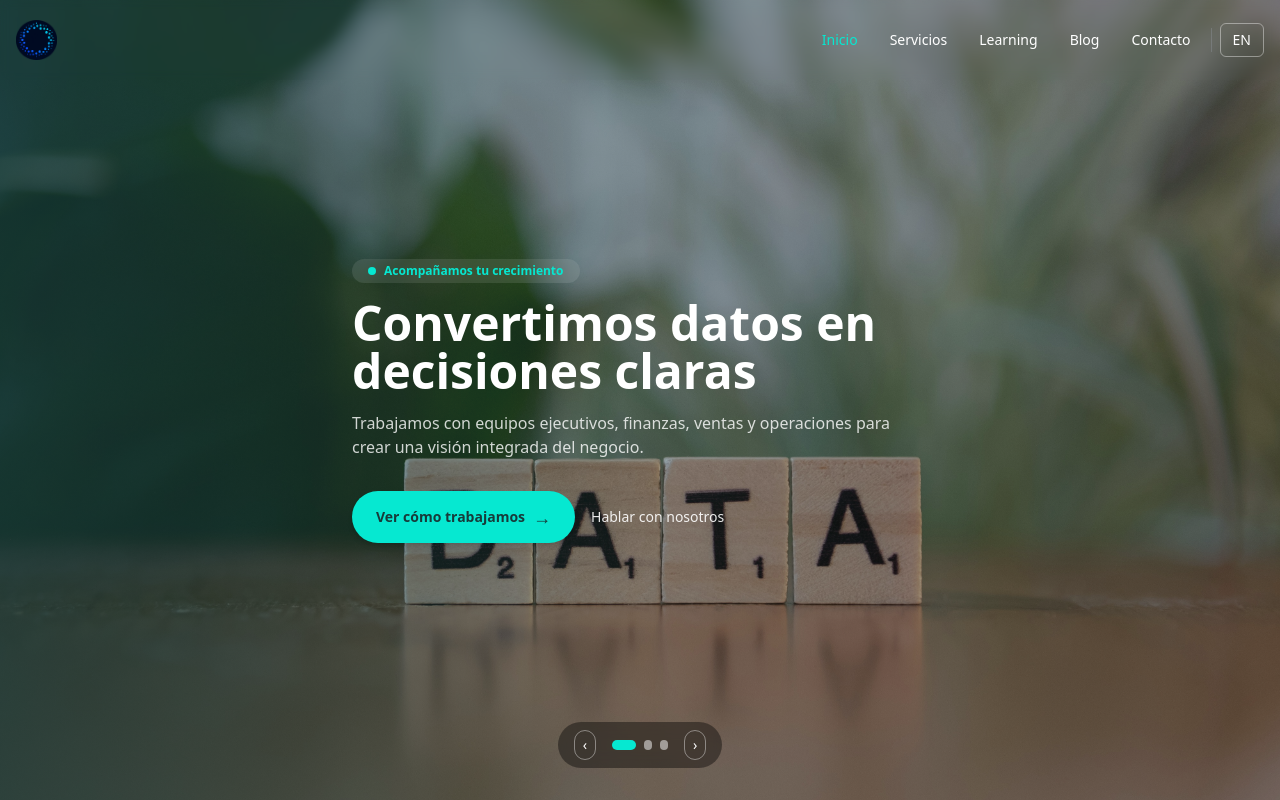
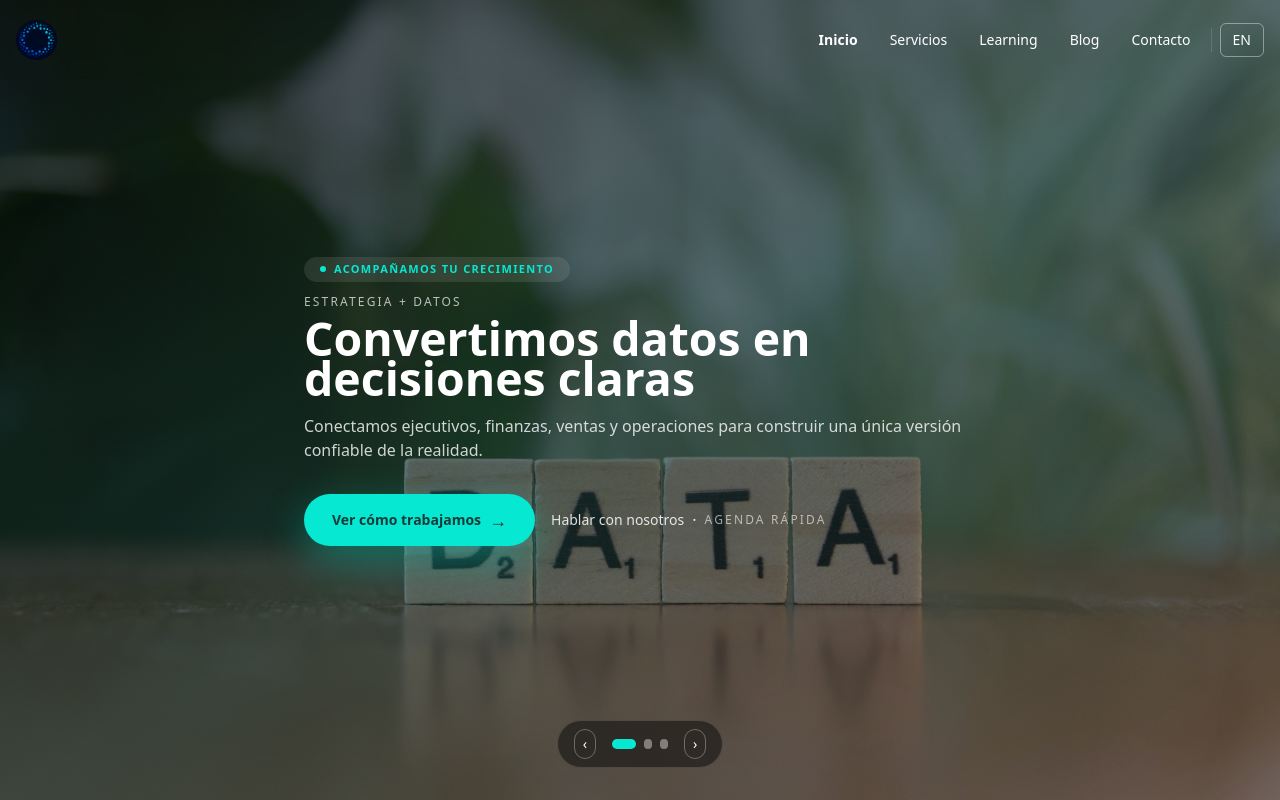
Before and after one commit to BigDataServicesllc/bds, a React (Create React App) app in the folder frontend/: page / in a window 1280 px wide. Shown: the top 800 px of the page. Built offline with nearby package versions, Linux system fonts and the light colour scheme.

Commit message:
cambios en el homepage 2025-12-02 v2

```diff
--- a/frontend/src/components/HomeSection.js
+++ b/frontend/src/components/HomeSection.js
@@ -1,5 +1,5 @@
 // RUTA: frontend/src/components/HomeSection.js
-// Hero con carrusel de imágenes de fondo, sin GSAP, moderno y general.
+// Versión C – Hero profesional tipo agencia de datos top.
 
 import React, { useState, useEffect } from "react";
 import { motion } from "framer-motion";
@@ -8,40 +8,61 @@ const slides = [
   {
     id: 1,
     imageUrl: "/images/bds-hero-1.jpg",
-    badge: { es: "Acompañamos tu crecimiento", en: "We support your growth" },
+    badge: {
+      es: "Acompañamos tu crecimiento",
+      en: "We support your growth",
+    },
+    kicker: {
+      es: "Estrategia + datos",
+      en: "Strategy + data",
+    },
     title: {
       es: "Convertimos datos en decisiones claras",
       en: "We turn data into clear decisions",
     },
     description: {
-      es: "Trabajamos con equipos ejecutivos, finanzas, ventas y operaciones para crear una visión integrada del negocio.",
-      en: "We work with leadership, finance, sales and operations to create an integrated business view.",
+      es: "Conectamos ejecutivos, finanzas, ventas y operaciones para construir una única versión confiable de la realidad.",
+      en: "We connect leadership, finance, sales and operations to build a single, trusted version of the truth.",
     },
   },
   {
     id: 2,
     imageUrl: "/images/bds-hero-2.jpg",
-    badge: { es: "Visión 360° del negocio", en: "360° business view" },
+    badge: {
+      es: "Visión 360° del negocio",
+      en: "360° business view",
+    },
+    kicker: {
+      es: "Modelos + tableros",
+      en: "Models + dashboards",
+    },
     title: {
-      es: "De reportes sueltos a una historia coherente",
+      es: "De reportes aislados a una historia coherente",
       en: "From scattered reports to a coherent story",
     },
     description: {
-      es: "Unimos fuentes, simplificamos modelos y diseñamos experiencias de BI que la gente realmente quiere usar.",
-      en: "We connect sources, simplify models and design BI experiences people actually want to use.",
+      es: "Unificamos fuentes, simplificamos modelos y diseñamos experiencias de BI que el equipo realmente quiere usar.",
+      en: "We unify sources, simplify models and design BI experiences the team actually wants to use.",
     },
   },
   {
     id: 3,
     imageUrl: "/images/bds-hero-3.jpg",
-    badge: { es: "Data culture & learning", en: "Data culture & learning" },
+    badge: {
+      es: "Cultura data-driven",
+      en: "Data-driven culture",
+    },
+    kicker: {
+      es: "Personas + procesos",
+      en: "People + processes",
+    },
     title: {
-      es: "Construimos cultura data-driven, no solo tableros",
-      en: "We build a data-driven culture, not just dashboards",
+      es: "No solo dashboards: ayudamos a cambiar la forma de decidir",
+      en: "Not just dashboards: we help change how decisions are made",
     },
     description: {
-      es: "Capacitaciones, acompañamiento y buenas prácticas para que tu equipo adopte los datos en el día a día.",
-      en: "Training, coaching and best practices so your team adopts data in day-to-day decisions.",
+      es: "Capacitaciones, acompañamiento y buenas prácticas para que los datos se integren al día a día del negocio.",
+      en: "Training, coaching and best practices so data becomes part of everyday decision-making.",
     },
   },
 ];
@@ -49,14 +70,15 @@ const slides = [
 const HomeSection = ({ language, onNavigate }) => {
   const [activeIndex, setActiveIndex] = useState(0);
   const isEs = language === "es";
+  const currentSlide = slides[activeIndex];
 
-  const currentSlide = slides[activeIndex];
+  const t = (obj) => (isEs ? obj.es : obj.en);
 
   // autoplay suave
   useEffect(() => {
     const timer = setInterval(() => {
       setActiveIndex((prev) => (prev + 1) % slides.length);
-    }, 8000); // 8 segundos por slide
+    }, 9000); // 9s por slide
 
     return () => clearInterval(timer);
   }, []);
@@ -69,14 +91,12 @@ const HomeSection = ({ language, onNavigate }) => {
     setActiveIndex((prev) => (prev + 1) % slides.length);
   };
 
-  const t = (key) => (isEs ? key.es : key.en);
-
   return (
     <section
       id="home"
-      className="relative h-screen min-h-[600px] w-full overflow-hidden"
+      className="relative min-h-screen w-full overflow-hidden bg-black"
     >
-      {/* Imagen de fondo + overlay */}
+      {/* Fondo con imagen + overlay más cuidado */}
       <div className="absolute inset-0">
         <img
           key={currentSlide.imageUrl}
@@ -84,41 +104,46 @@ const HomeSection = ({ language, onNavigate }) => {
           alt={t(currentSlide.title)}
           className="h-full w-full object-cover"
         />
-        {/* overlay usando tu paleta: verde/azules + oscurecido */}
-        <div className="absolute inset-0 bg-gradient-to-r from-[#173B3A]/80 via-[#173B3A]/40 to-black/40" />
+        {/* Overlay tipo agencia: oscurece pero deja ver bien la foto */}
+        <div className="absolute inset-0 bg-gradient-to-br from-black/70 via-[#173B3A]/65 to-black/40" />
       </div>
 
       {/* Contenido */}
-      <div className="relative z-10 flex h-full items-center">
+      <div className="relative z-10 flex min-h-screen items-center">
         <div className="max-w-6xl mx-auto px-6 py-10">
           <motion.div
             key={currentSlide.id}
-            initial={{ opacity: 0, y: 20 }}
+            initial={{ opacity: 0, y: 18 }}
             animate={{ opacity: 1, y: 0 }}
-            transition={{ duration: 0.6 }}
-            className="max-w-xl"
+            transition={{ duration: 0.6, ease: "easeOut" }}
+            className="max-w-2xl"
           >
-            {/* badge */}
-            <div className="inline-flex items-center rounded-full bg-white/10 px-4 py-1 text-xs font-semibold text-[#06E8D1] backdrop-blur">
-              <span className="mr-2 inline-block h-2 w-2 rounded-full bg-[#06E8D1]" />
+            {/* Badge superior */}
+            <div className="inline-flex items-center rounded-full bg-white/10 px-4 py-1 text-[11px] font-semibold text-[#06E8D1] uppercase tracking-[0.12em] backdrop-blur">
+              <span className="mr-2 inline-block h-1.5 w-1.5 rounded-full bg-[#06E8D1]" />
               {t(currentSlide.badge)}
             </div>
 
-            {/* título */}
-            <h1 className="mt-4 text-3xl sm:text-4xl lg:text-5xl font-extrabold leading-tight text-white">
+            {/* Kicker */}
+            <p className="mt-3 text-xs font-medium uppercase tracking-[0.18em] text-white/70">
+              {t(currentSlide.kicker)}
+            </p>
+
+            {/* Título grande */}
+            <h1 className="mt-2 text-3xl sm:text-4xl lg:text-[2.9rem] leading-tight font-extrabold text-white">
               {t(currentSlide.title)}
             </h1>
 
-            {/* descripción general (no repetimos Servicios) */}
-            <p className="mt-4 text-sm sm:text-base text-white/80">
+            {/* Descripción */}
+            <p className="mt-4 text-sm sm:text-base text-white/80 leading-relaxed">
               {t(currentSlide.description)}
             </p>
 
-            {/* botones generales */}
+            {/* Botones */}
             <div className="mt-8 flex flex-wrap items-center gap-4">
               <button
                 onClick={() => onNavigate && onNavigate("services")}
-                className="inline-flex items-center rounded-full bg-[#06E8D1] px-6 py-3 text-sm font-semibold text-[#173B3A] shadow-md hover:bg-[#2B64B2] hover:text-white transition"
+                className="inline-flex items-center rounded-full bg-[#06E8D1] px-7 py-3 text-sm font-semibold text-[#173B3A] shadow-[0_14px_40px_rgba(6,232,209,0.35)] hover:bg-[#2B64B2] hover:text-white hover:shadow-[0_18px_50px_rgba(43,100,178,0.55)] transition-all duration-300 transform hover:-translate-y-[1px]"
               >
                 {isEs ? "Ver cómo trabajamos" : "See how we work"}
                 <span className="ml-2 text-lg">→</span>
@@ -126,21 +151,25 @@ const HomeSection = ({ language, onNavigate }) => {
 
               <button
                 onClick={() => onNavigate && onNavigate("contact")}
-                className="inline-flex items-center text-sm font-medium text-white/90 underline-offset-4 hover:underline"
+                className="inline-flex items-center text-sm font-medium text-white/85 hover:text-white/100 transition-colors"
               >
                 {isEs ? "Hablar con nosotros" : "Talk to us"}
+                <span className="ml-2 text-base">·</span>
+                <span className="ml-2 text-xs uppercase tracking-[0.18em] text-white/60">
+                  {isEs ? "Agenda rápida" : "Quick intro call"}
+                </span>
               </button>
             </div>
           </motion.div>
         </div>
       </div>
 
-      {/* Controles del carrusel */}
+      {/* Controles del carrusel – estilo más sobrio */}
       <div className="pointer-events-none absolute inset-x-0 bottom-8 z-10 flex justify-center">
-        <div className="pointer-events-auto flex items-center gap-4 rounded-full bg-black/40 px-4 py-2 text-white backdrop-blur">
+        <div className="pointer-events-auto flex items-center gap-4 rounded-full bg-black/45 px-4 py-2 text-white backdrop-blur-md border border-white/15">
           <button
             onClick={goPrev}
-            className="rounded-full border border-white/40 px-2 py-1 text-sm hover:bg-white/10"
+            className="rounded-full border border-white/30 px-2 py-1 text-sm hover:bg-white/10 transition-colors"
             aria-label={isEs ? "Anterior" : "Previous"}
           >
             ‹
@@ -154,7 +183,7 @@ const HomeSection = ({ language, onNavigate }) => {
                 className={`h-2.5 rounded-full transition-all ${
                   index === activeIndex
                     ? "w-6 bg-[#06E8D1]"
-                    : "w-2 bg-white/50 hover:bg-white"
+                    : "w-2 bg-white/40 hover:bg-white/80"
                 }`}
                 aria-label={`Ir al slide ${index + 1}`}
               />
@@ -163,7 +192,7 @@ const HomeSection = ({ language, onNavigate }) => {
 
           <button
             onClick={goNext}
-            className="rounded-full border border-white/40 px-2 py-1 text-sm hover:bg-white/10"
+            className="rounded-full border border-white/30 px-2 py-1 text-sm hover:bg-white/10 transition-colors"
             aria-label={isEs ? "Siguiente" : "Next"}
           >
             ›
--- a/frontend/src/components/LayoutHeader.js
+++ b/frontend/src/components/LayoutHeader.js
@@ -37,53 +37,66 @@ const LayoutHeader = ({ currentPage, onNavigate, onToggleLanguage, language }) =
 
   const NavButton = ({ item }) => {
     const isActivePage = item.path && location.pathname.startsWith(item.path);
-    const isActiveSection = !item.path && location.pathname === '/' && currentPage === item.id;
+    const isActiveSection =
+      !item.path && location.pathname === "/" && currentPage === item.id;
     const isActive = isActivePage || isActiveSection;
 
+    const baseClasses =
+      "py-2 px-3 rounded-md text-sm font-medium transition-colors duration-300";
+
+    const getColorClasses = () => {
+      // Estado SIN scroll: siempre sobre el hero
+      if (!isScrolled) {
+        return isActive
+          ? "text-white font-semibold"
+          : "text-white hover:text-[#06E8D1]";
+      }
+      // Estado con scroll: header blanco
+      return isActive
+        ? "text-[#2B64B2] font-semibold"
+        : "text-gray-900 hover:text-[#2B64B2]";
+    };
+
+    // LINK con path (blog)
     if (item.path) {
       return (
         <Link
           to={item.path}
           onClick={() => setIsMenuOpen(false)}
-          className={`py-2 px-3 rounded-md text-sm font-medium transition-colors duration-300
-            ${isActive
-              ? 'text-[#06E8D1]'
-              : isScrolled
-                ? 'text-gray-900 hover:text-[#2B64B2]'
-                : 'text-white hover:text-[#06E8D1]'}`}
+          className={`${baseClasses} ${getColorClasses()}`}
         >
           {getDisplayName(item.name)}
         </Link>
       );
     }
 
-    if (location.pathname === '/') {
+    // Botón que navega dentro de la home (cuando estamos en "/")
+    if (location.pathname === "/") {
       return (
         <button
-          onClick={() => { onNavigate(item.id); setIsMenuOpen(false); }}
-          className={`py-2 px-3 rounded-md text-sm font-medium transition-colors duration-300
-            ${isActive
-              ? 'text-[#06E8D1]'
-              : isScrolled
-                ? 'text-gray-900 hover:text-[#2B64B2]'
-                : 'text-white hover:text-[#06E8D1]'}`}
+          onClick={() => {
+            onNavigate(item.id);
+            setIsMenuOpen(false);
+          }}
+          className={`${baseClasses} ${getColorClasses()}`}
         >
           {getDisplayName(item.name)}
         </button>
       );
     }
 
+    // Links desde otras páginas hacia secciones de home
     return (
       <Link
         to={`/#${item.id}`}
         onClick={() => setIsMenuOpen(false)}
-        className={`py-2 px-3 rounded-md text-sm font-medium transition-colors duration-300
-          ${isScrolled ? 'text-gray-900 hover:text-[#2B64B2]' : 'text-white hover:text-[#06E8D1]'}`}
+        className={`${baseClasses} ${getColorClasses()}`}
       >
         {getDisplayName(item.name)}
       </Link>
     );
   };
+
 
   return (
     <header
```
